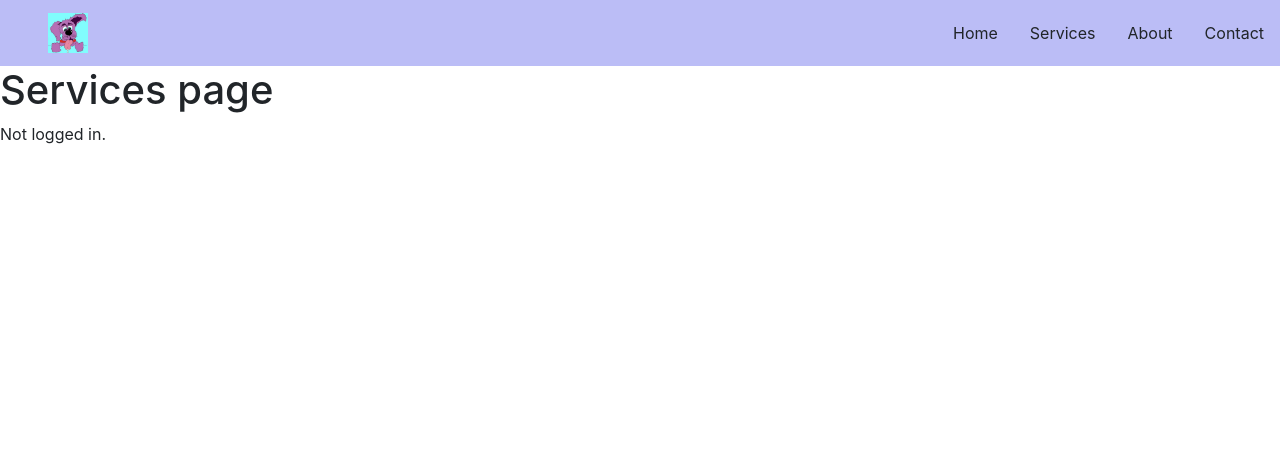
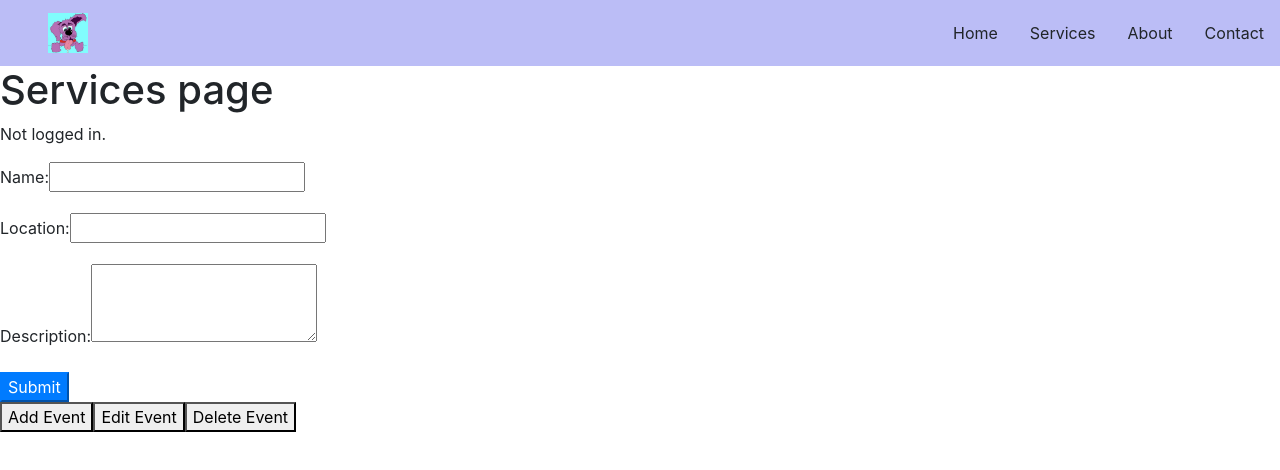
Before and after one commit to Coencidental/T3A2_Pesky_Pooch, a React (Create React App) app: page /services in a window 1280 px wide. Shown: the top 470 px of the page. Built offline with nearby package versions, Linux system fonts and the light colour scheme.

Commit message:
Updated control components to pass methods so that state can be updated

```diff
--- a/src/components/EventControlPanel.js
+++ b/src/components/EventControlPanel.js
@@ -8,9 +8,28 @@ export default class EventControlPanel extends Component {
     deleteEvent: false
   }
 
-  setOneTrue = (target) => {
-    this.setState({ editEvent: false, addEvent: false, deleteEvent: false })
-    this.setState({ editEvent: target })
+  // renderNewComponent = (children) => {
+  //   return (
+  //     <FormComponent >
+  //       {...children}
+  //     </FormComponent>
+  //   )
+  // }
+
+  setEditTrue = () => {
+    this.setAllFalse()
+    this.setState({ editEvent: true })
+  }
+
+  setAddTrue = () => {
+    console.log('RUNNING setAddTrue NOW')
+    this.setAllFalse()
+    this.setState({ addEvent: true })
+  }
+
+  setDeleteTrue = () => {
+    this.setAllFalse()
+    this.setState({ deleteEvent: true })
   }
 
   setAllFalse = () => {
@@ -20,7 +39,14 @@ export default class EventControlPanel extends Component {
   render() {
     return (
       <>
-        < EventOptionSelector setOneTrue={this.setOneTrue} setAllFalse={this.setAllFalse} />
+        < EventOptionSelector
+        setEditTrue={this.setEditTrue}
+        setAddTrue={this.setAddTrue}
+        setDeleteTrue={this.setDeleteTrue}
+        setAllFalse={this.setAllFalse}
+        editEvent={this.state.editEvent}
+        addEvent={this.state.addEvent}
+        deleteEvent={this.state.deleteEvent} />
       </>
     )
   }
--- a/src/components/EventOptionSelector.js
+++ b/src/components/EventOptionSelector.js
@@ -2,14 +2,12 @@ import React, { Component } from 'react';
 
 export default class OptionSelector extends Component {
 
-  state = this.props
-
   render() {
     return (
     <div className="event-option-selector">
-      <button>Add Event</button>
-      <button>Edit Event</button>
-      <button>Delete Event</button>
+      <button onClick={this.props.setAddTrue}>Add Event</button>
+      <button onClick={this.props.setEditTrue}>Edit Event</button>
+      <button onClick={this.props.setDeleteTrue}>Delete Event</button>
     </div>
     )
   }
--- a/src/pages/Services.js
+++ b/src/pages/Services.js
@@ -18,7 +18,11 @@ export class Services extends Component {
               <EventControlPanel />
             </div>
             ) : (
-            <p>Not logged in.</p>
+            <div>
+              <p>Not logged in.</p>
+              <EventForm />
+              <EventControlPanel />
+            </div>
             )
           }
         </div>
```
